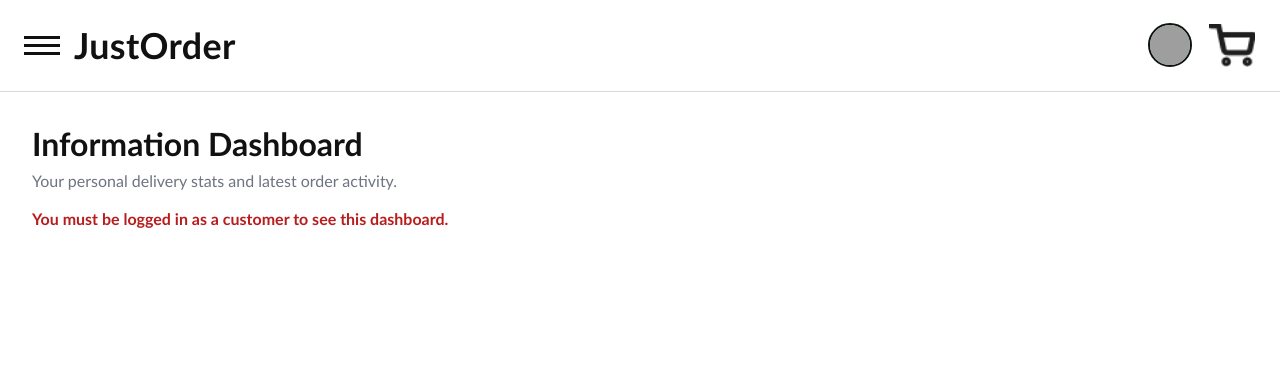
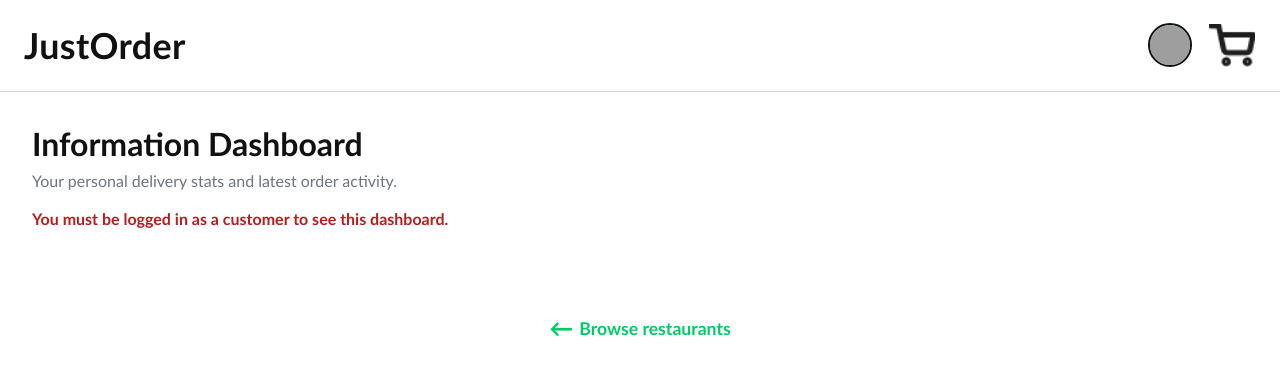
Before and after one commit to BSPQ25-26/BSPQ26-E5, a React (Create React App) app in the folder frontend/: page /customer/profile in a window 1280 px wide. Shown: the top 374 px of the page. Built offline with nearby package versions, Linux system fonts and the light colour scheme; grey boxes are pictures that could not be loaded.

Commit message:
almost the customer header

```diff
--- a/frontend/src/pages/CustomerInformationPage.jsx
+++ b/frontend/src/pages/CustomerInformationPage.jsx
@@ -57,10 +57,9 @@ function CustomerInformationPage() {
             <section className="home-shell">
                 <header className="home-navbar">
                     <div className="brand-group" aria-label="JustOrder home">
-                        <button className="menu-button" type="button" aria-label="Open navigation menu">
-                            <span /><span /><span />
-                        </button>
-                        <h1 className="brand-title">JustOrder</h1>
+                        <Link to="/customer-marketplace" style={{ textDecoration: 'none', color: 'inherit' }}>
+                            <h1 className="brand-title">JustOrder</h1>
+                        </Link>
                     </div>
 
                     <div className="home-header-right">
@@ -173,7 +172,13 @@ function CustomerInformationPage() {
                             </section>
                         </>
                     )}
-                </div>
+                                </div>
+                                {/* Browse restaurants button at the bottom */}
+                                <div style={{padding: '40px 0 20px 0', textAlign: 'center'}}>
+                                    <Link to="/customer-marketplace" style={{ textDecoration: 'none', color: '#00cc66', fontWeight: 'bold', fontSize: '1.1rem', display: 'inline-flex', alignItems: 'center', gap: '6px' }}>
+                                        <span style={{fontSize: '1.5rem', lineHeight: 1}}>&larr;</span> Browse restaurants
+                                    </Link>
+                                </div>
             </section>
         </main>
     );
--- a/frontend/src/pages/CustomerMarketplace.jsx
+++ b/frontend/src/pages/CustomerMarketplace.jsx
@@ -55,7 +55,9 @@ function CustomerMarketplace() {
           <div className="brand-group" aria-label="JustOrder home">
             <button className="menu-button" type="button" aria-label="Open navigation menu">
             </button>
-            <h1 className="brand-title">JustOrder</h1>
+            <Link to="/customer-marketplace" style={{ textDecoration: 'none', color: 'inherit' }}>
+              <h1 className="brand-title">JustOrder</h1>
+            </Link>
           </div>
 
           <div className="home-header-right">
--- a/frontend/src/pages/Home.jsx
+++ b/frontend/src/pages/Home.jsx
@@ -105,6 +105,13 @@ function Home() {
                                     >
                                         Sign up as rider
                                     </Link>
+                                    <Link
+                                        to="/register-restaurant"
+                                        className="dropdown-link"
+                                        onClick={() => setIsSignUpOpen(false)}
+                                    >
+                                        Sign up as restaurant
+                                    </Link>
                                 </div>
                             )}
 
--- a/frontend/src/pages/OrderStatusPage.jsx
+++ b/frontend/src/pages/OrderStatusPage.jsx
@@ -11,12 +11,12 @@ const CUSTOMER_ID = 1;
 const ORDER_CODE_STORAGE_KEY = "justorder:verificationCodes";
 
 const STATUS_CLASS = {
-    "Pending":          "status-Pending",
-    "Confirmed":        "status-Confirmed",
-    "Preparing":        "status-Preparing",
+    "Pending": "status-Pending",
+    "Confirmed": "status-Confirmed",
+    "Preparing": "status-Preparing",
     "Out for Delivery": "status-OutForDelivery",
-    "Delivered":        "status-Delivered",
-    "Cancelled":        "status-Cancelled",
+    "Delivered": "status-Delivered",
+    "Cancelled": "status-Cancelled",
 };
 
 const formatPrice = (value) => `${Number(value).toFixed(2)} €`;
@@ -135,10 +135,9 @@ function OrderStatusPage() {
                 {/* Navbar, same as CustomerMarketplace */}
                 <header className="home-navbar">
                     <div className="brand-group" aria-label="JustOrder home">
-                        <button className="menu-button" type="button" aria-label="Open navigation menu">
-                            <span /><span /><span />
-                        </button>
-                        <h1 className="brand-title">JustOrder</h1>
+                        <Link to="/customer-marketplace" style={{ textDecoration: 'none', color: 'inherit' }}>
+                            <h1 className="brand-title">JustOrder</h1>
+                        </Link>
                     </div>
 
                     <div className="home-header-right">
@@ -242,7 +241,13 @@ function OrderStatusPage() {
                             )}
                         </>
                     )}
-                </div>
+                                </div>
+                                {/* Browse restaurants button at the bottom */}
+                                <div style={{padding: '40px 0 20px 0', textAlign: 'center'}}>
+                                    <Link to="/customer-marketplace" style={{ textDecoration: 'none', color: '#00cc66', fontWeight: 'bold', fontSize: '1.1rem', display: 'inline-flex', alignItems: 'center', gap: '6px' }}>
+                                        <span style={{fontSize: '1.5rem', lineHeight: 1}}>&larr;</span> Browse restaurants
+                                    </Link>
+                                </div>
             </section>
         </main>
     );
--- a/frontend/src/pages/RestaurantDetail.jsx
+++ b/frontend/src/pages/RestaurantDetail.jsx
@@ -106,6 +106,7 @@ function RestaurantDetail() {
     <main className="home-page">
       <section className="home-shell">
 
+
         <header className="home-navbar">
           <div className="brand-group" aria-label="JustOrder home">
             <Link to="/customer-marketplace" style={{ textDecoration: 'none', color: 'inherit' }}>
@@ -120,7 +121,7 @@ function RestaurantDetail() {
                   className="profile-avatar-btn"
                   onClick={() => setIsProfileMenuOpen(!isProfileMenuOpen)}
                 >
-                  <img src="https://api.dicebear.com/7.x/avataaars/svg?seed=Felix" alt="Profile Avatar" className="profile-avatar-img"/>
+                  <img src="https://api.dicebear.com/7.x/avataaars/svg?seed=Felix" alt="Profile Avatar" className="profile-avatar-img" />
                 </button>
 
                 {isProfileMenuOpen && (
@@ -182,6 +183,13 @@ function RestaurantDetail() {
             )}
           </section>
 
+
+          {/* Browse restaurants button at the bottom */}
+          <div style={{ padding: '40px 0 20px 0', textAlign: 'center' }}>
+            <Link to="/customer-marketplace" style={{ textDecoration: 'none', color: '#00cc66', fontWeight: 'bold', fontSize: '1.1rem', display: 'inline-flex', alignItems: 'center', gap: '6px' }}>
+              <span style={{ fontSize: '1.5rem', lineHeight: 1 }}>&larr;</span> Browse restaurants
+            </Link>
+          </div>
         </div>
       </section>
 
```
Also changed, not shown: frontend/src/assets/css/Header.css (added), frontend/src/components/Header.jsx (added).
